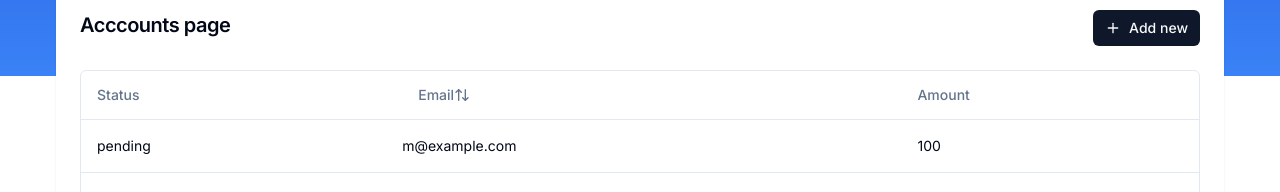
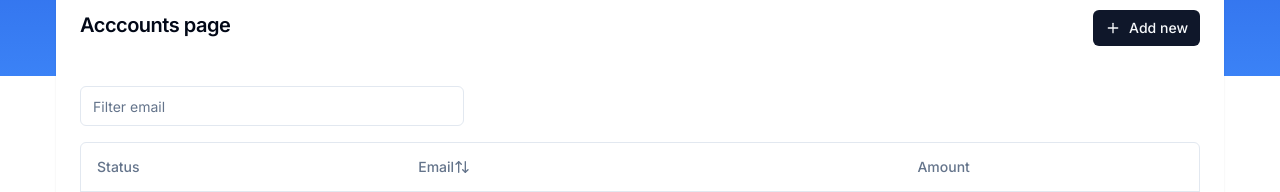
Before and after one commit to Emperordmasac/pavilion-finance-dashboard, a Next.js app: page /accounts in a window 1280 px wide. Shown: the part 280-472 px from the top of the page. Built offline with nearby package versions, Linux system fonts and the light colour scheme; no server answers; what drizzle-zod would draw is missing.

Commit message:
feat: implement data table filtering

```diff
--- a/app/(dashboard)/accounts/page.tsx
+++ b/app/(dashboard)/accounts/page.tsx
@@ -39,7 +39,7 @@
           </Button>
         </CardHeader>
         <CardContent>
-          <DataTable columns={columns} data={data} />
+          <DataTable filterKey="email" columns={columns} data={data} />
         </CardContent>
       </Card>
     </div>
--- a/components/data-table.tsx
+++ b/components/data-table.tsx
@@ -3,9 +3,11 @@
 import * as React from "react"
 import {
   ColumnDef,
+  ColumnFiltersState,
   SortingState,
   flexRender,
   getCoreRowModel,
+  getFilteredRowModel,
   getPaginationRowModel,
   getSortedRowModel,
   useReactTable
@@ -19,18 +21,24 @@
   TableHeader,
   TableRow
 } from "@/components/ui/table"
+import { Input } from "@/components/ui/input"
 import { Button } from "@/components/ui/button"
 
 interface DataTableProps<TData, TValue> {
   columns: ColumnDef<TData, TValue>[]
   data: TData[]
+  filterKey: string
 }
 
 export function DataTable<TData, TValue>({
   columns,
-  data
+  data,
+  filterKey
 }: DataTableProps<TData, TValue>) {
   const [sorting, setSorting] = React.useState<SortingState>([])
+  const [columnFilters, setColumnFilters] = React.useState<ColumnFiltersState>(
+    []
+  )
 
   const table = useReactTable({
     data,
@@ -39,13 +47,26 @@
     getPaginationRowModel: getPaginationRowModel(),
     onSortingChange: setSorting,
     getSortedRowModel: getSortedRowModel(),
+    onColumnFiltersChange: setColumnFilters,
+    getFilteredRowModel: getFilteredRowModel(),
     state: {
-      sorting
+      sorting,
+      columnFilters
     }
   })
 
   return (
     <div>
+      <div className="flex items-center py-4">
+        <Input
+          placeholder={`Filter ${filterKey}`}
+          value={(table.getColumn(filterKey)?.getFilterValue() as string) ?? ""}
+          onChange={(event) =>
+            table.getColumn(filterKey)?.setFilterValue(event.target.value)
+          }
+          className="max-w-sm"
+        />
+      </div>
       <div className="rounded-md border">
         <Table>
           <TableHeader>
```
